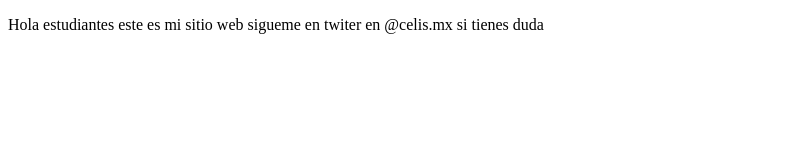
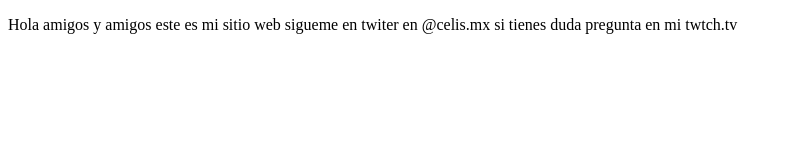
Before and after one commit to urielo96/proyectoDemocursoPrework, a plain HTML site: page index.html in a window 1280 px wide. Shown: the whole page, without its empty margins (0-790 px from the left). Drawn offline with Linux system fonts and the light colour scheme.

Commit message:
este es la segunda verison

```diff
--- a/index.html
+++ b/index.html
@@ -8,7 +8,7 @@
 </head>
 <body>
     <p>
-        Hola estudiantes este es mi sitio web sigueme en twiter en @celis.mx si tienes duda
+        Hola amigos y amigos este es mi sitio web sigueme en twiter en @celis.mx si tienes duda pregunta en mi twtch.tv
     </p>
 </body>
 </html>
```
